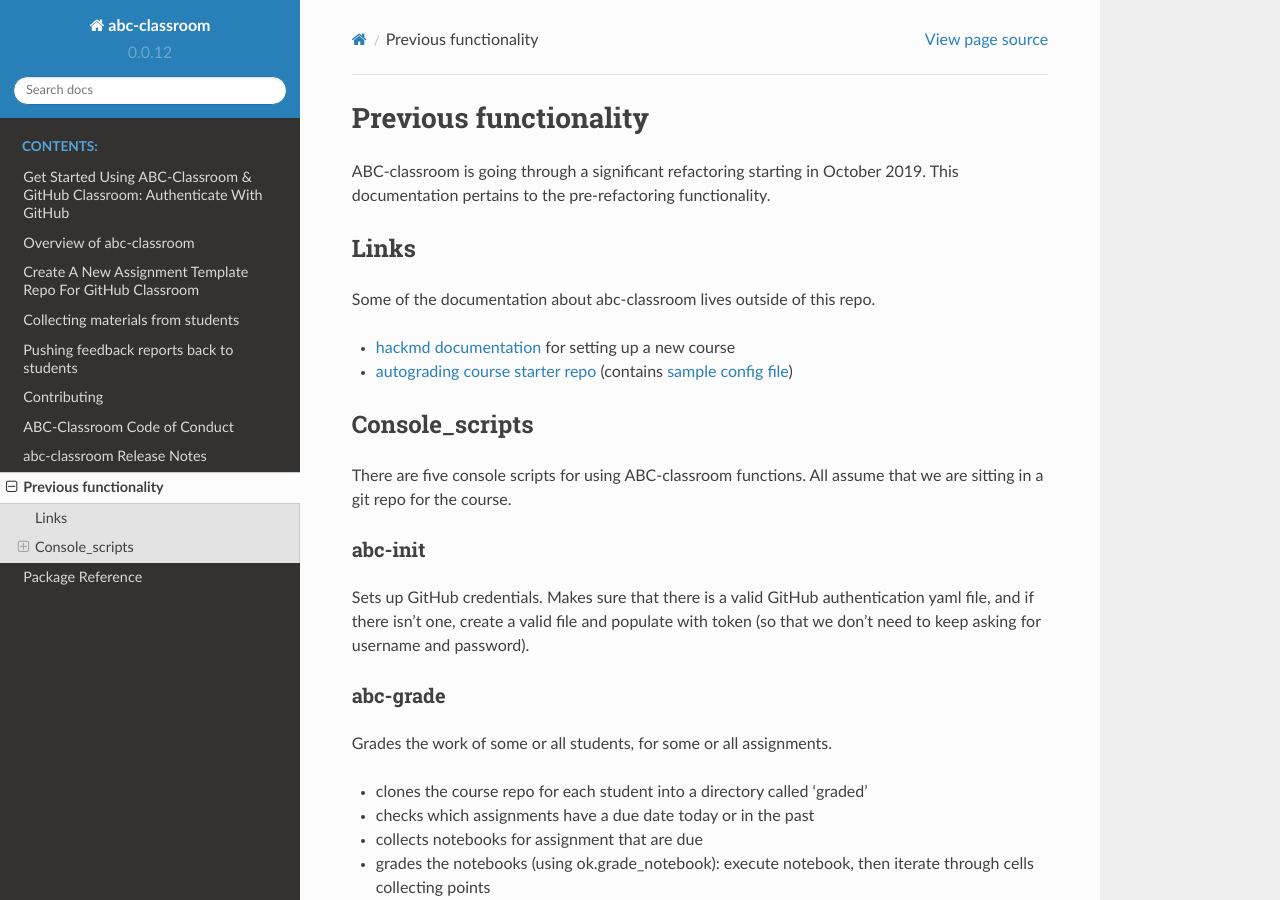
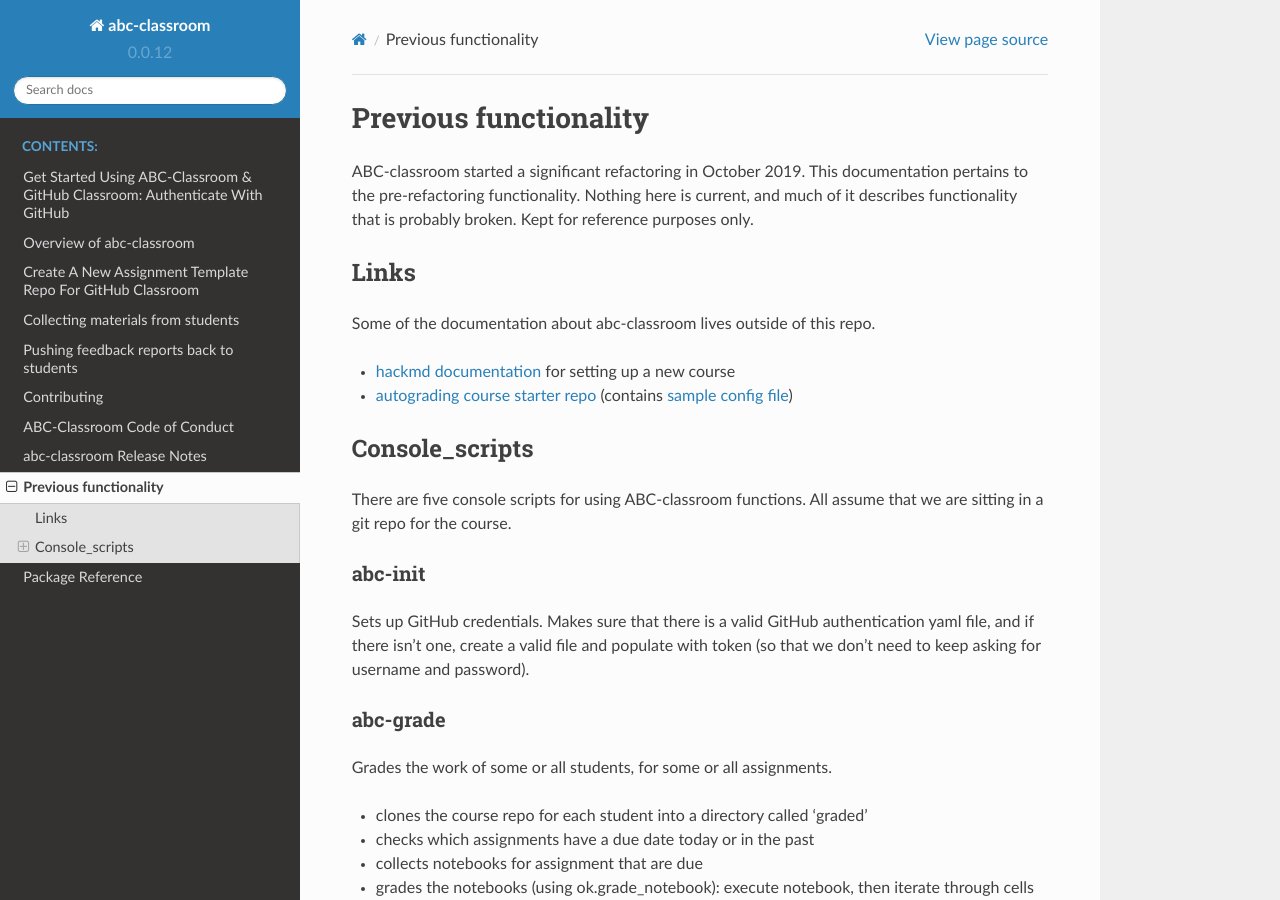
Before and after one commit to earthlab/abc-classroom, a Sphinx documentation site: the page built from docs/previous-functionality.rst, in a window 1280 px wide and 900 px high. Built offline with Sphinx 7.4.7 and the Read the Docs theme 2.0.0, drawn with Linux system fonts in a browser that asks for light colours.

Commit message:
add deprecation note to previous functionality

```diff
--- a/docs/previous-functionality.rst
+++ b/docs/previous-functionality.rst
@@ -1,7 +1,7 @@
 Previous functionality
 ======================
 
-ABC-classroom is going through a significant refactoring starting in October 2019. This documentation pertains to the pre-refactoring functionality.
+ABC-classroom started a significant refactoring in October 2019. This documentation pertains to the pre-refactoring functionality. Nothing here is current, and much of it describes functionality that is probably broken. Kept for reference purposes only.
 
 Links
 -----
```
